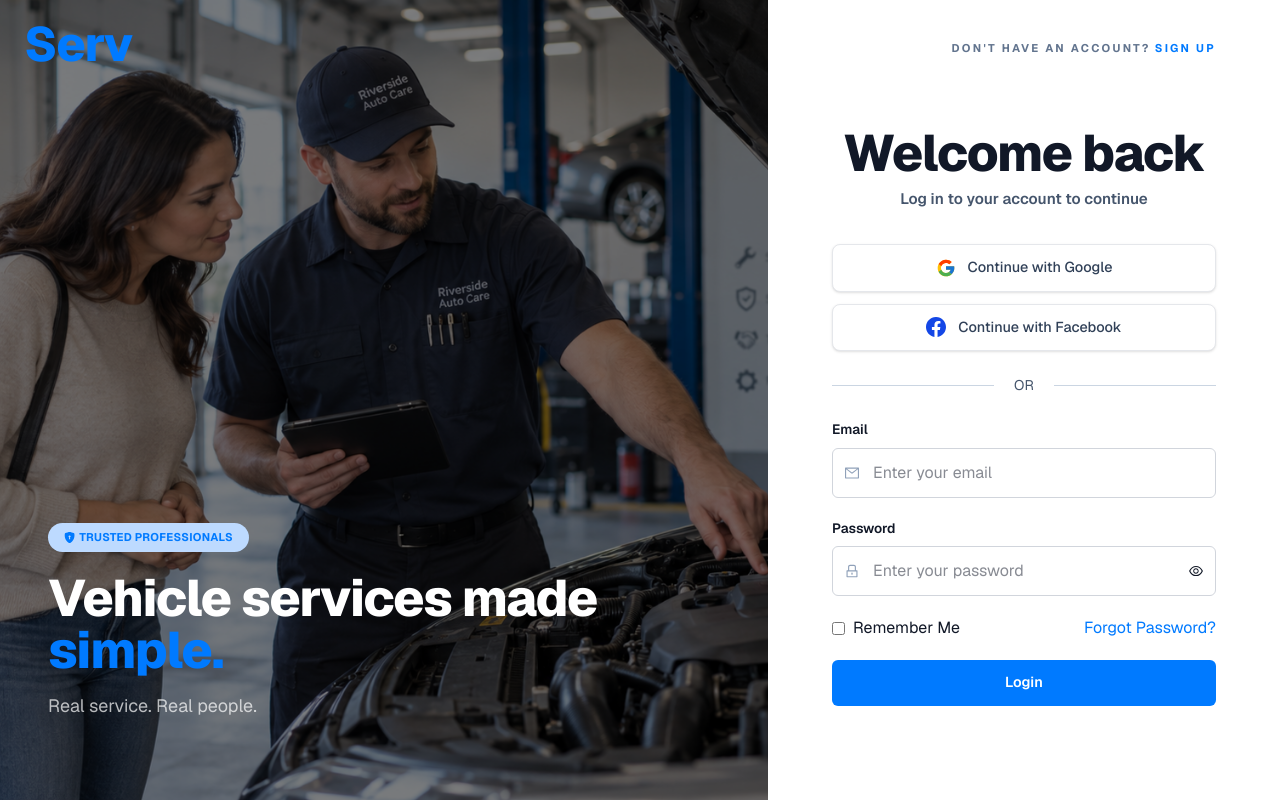
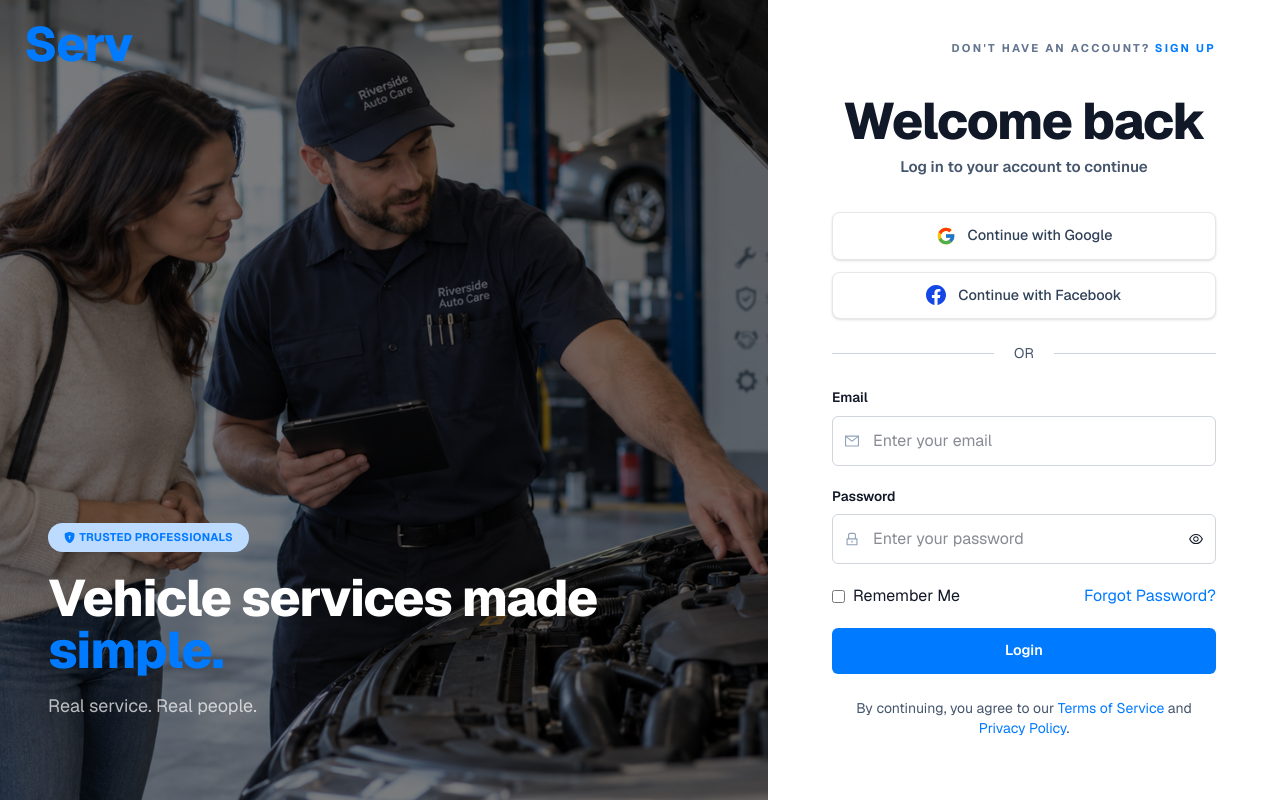
Before and after one commit to Rickson0628/Serv, a Next.js app: page /login in a window 1280 px wide. Built offline with nearby package versions, Linux system fonts and the light colour scheme.

Commit message:
feat: add terms of service and privacy policy links to login page

```diff
--- a/src/app/(authentication)/login/page.tsx
+++ b/src/app/(authentication)/login/page.tsx
@@ -298,6 +298,24 @@ const LoginPage = () => {
                   Login
                 </Button>
               </form>
+               {/* Terms */}
+              <p className="text-center text-sm text-muted mt-6">
+                By continuing, you agree to our{" "}
+                <Link
+                  href="/terms"
+                  className="text-primary"
+                >
+                  Terms of Service
+                </Link>{" "}
+                and{" "}
+                <Link
+                  href="/privacy"
+                  className="text-primary"
+                >
+                  Privacy Policy
+                </Link>
+                .
+              </p>
 
               {/* TODO: Add loading state while login request is processing */}
               {/* TODO: Disable submit button while request is processing */}
```
